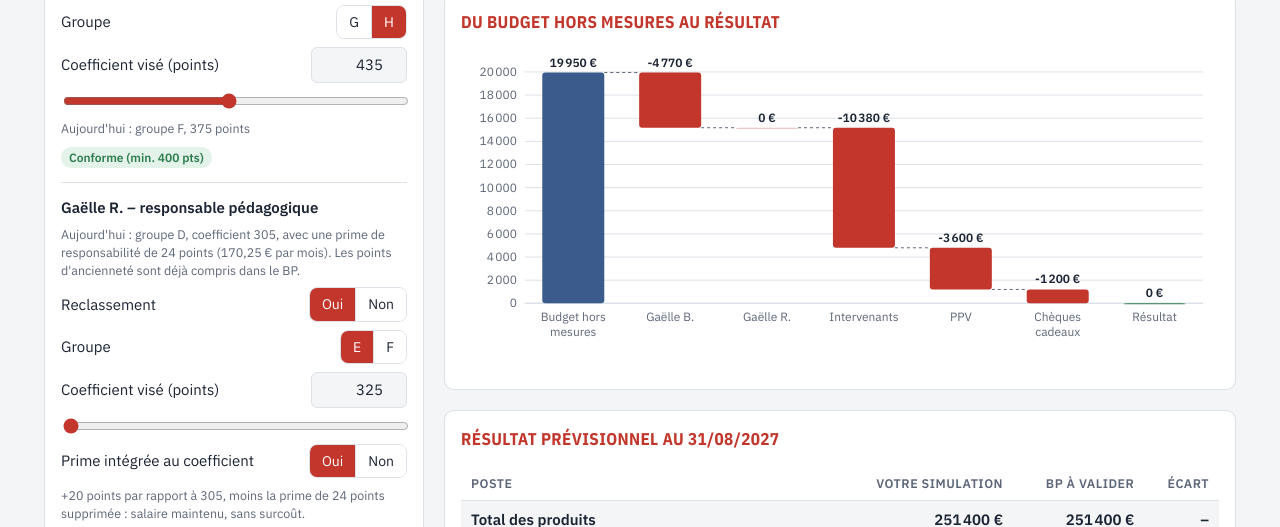
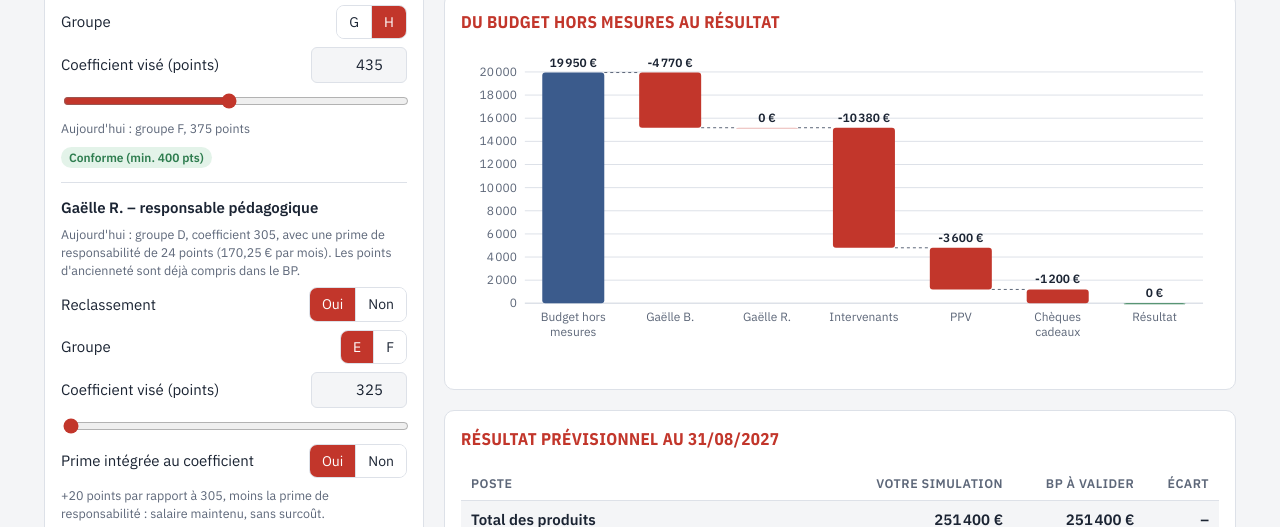
Before and after one commit to Gitolive40/Simulateur-GALAPRINI, a plain HTML site: page index.html in a window 1280 px wide. Shown: the part 261-788 px from the top of the page. Drawn offline with nearby package versions, Linux system fonts and the light colour scheme.

Commit message:
Libellé : moins la prime de responsabilité
Co-Authored-By: Claude Opus 5.5 <noreply@anthropic.com>
Claude-Session: https://claude.ai/code/session_01P43bD7GLFvmo6fWPAN9hNX

```diff
--- a/index.html
+++ b/index.html
@@ -396,7 +396,7 @@ td.pos { color: var(--good); }
     var pts = s.grCoef - GR_ACT;
     var net = pts - (s.grp === "oui" ? GR_PRIME_PTS : 0);
     $("gr-hint").textContent = s.gr === "non" ? "Pas de reclassement : groupe D, 305 points et prime de 24 points maintenus."
-      : "+" + pts + " points par rapport à 305" + (s.grp === "oui" ? ", moins la prime de 24 points supprimée : " + (net > 0 ? "+" + net + " points payés en plus." : "salaire maintenu, sans surcoût.") : ", prime de 24 points maintenue en plus.");
+      : "+" + pts + " points par rapport à 305" + (s.grp === "oui" ? ", moins la prime de responsabilité : " + (net > 0 ? "+" + net + " points payés en plus." : "salaire maintenu, sans surcoût.") : ", prime de 24 points maintenue en plus.");
     var cc = $("cc-chip");
     if (s.ccM > 200) { cc.textContent = "Au-dessus du plafond"; cc.className = "chip ko"; } else { cc.textContent = "Sous le plafond"; cc.className = "chip ok"; }
     var netPpv = Math.round(3100 * (1 - 0.097 * 0.9825) / 10) * 10;
```
